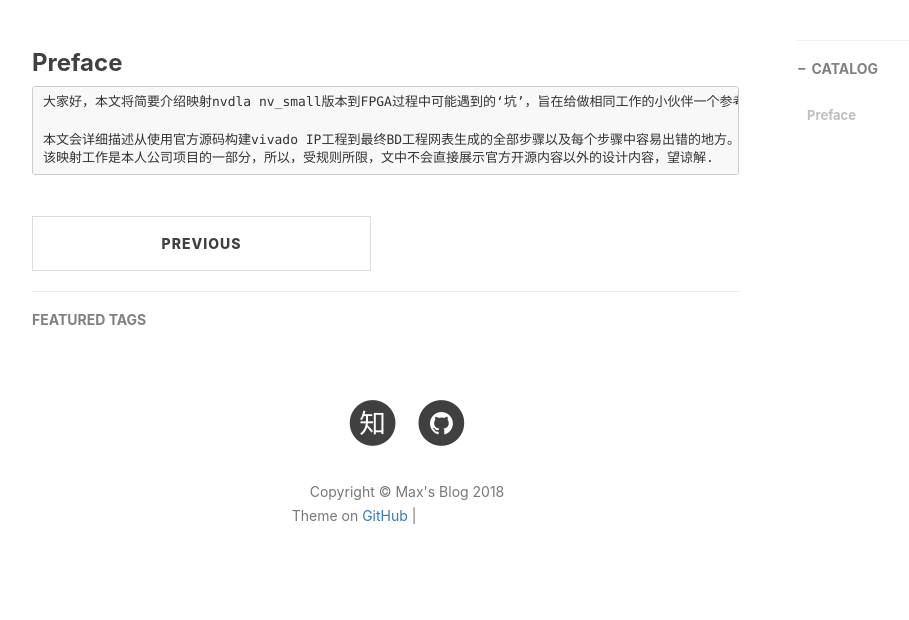
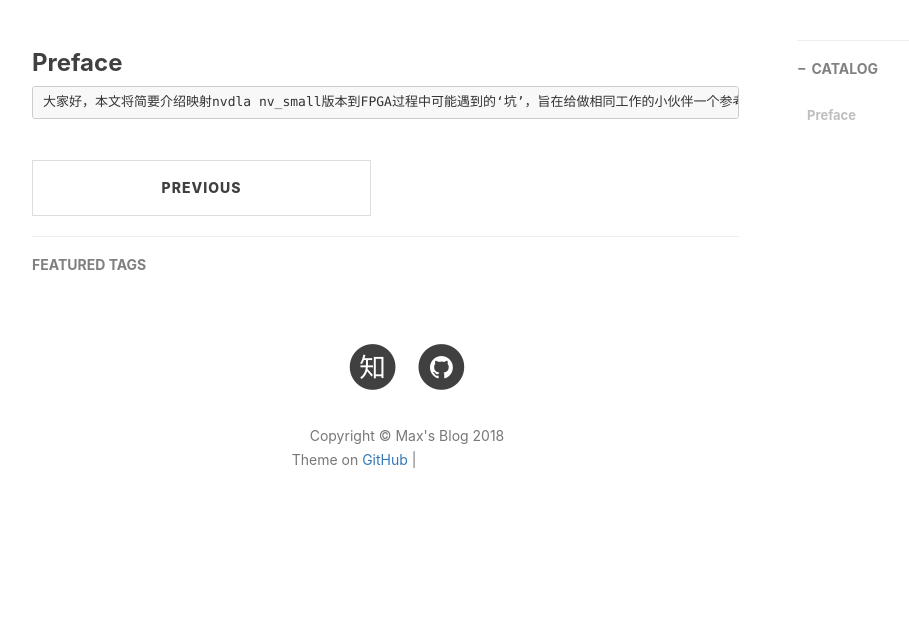
Before and after one commit to VVViy/VVViy.github.io, a Jekyll site: the page built from _posts/2018-09-12-nv_small.md, in a window 1280 px wide. Shown: the part 517-1137 px from the top of the page, without its empty margins (233-1142 px from the left). Built offline with Jekyll 4.4.1, drawn with Linux system fonts in a browser that asks for light colours; nearby versions of some CDN libraries; comment, search, counter and statistics services are not loaded; after the commit the page ends 1081 px from its top, so only the background shows below that; grey boxes are pictures that could not be loaded.

Commit message:
Update 2018-09-12-nv_small.md

```diff
--- a/_posts/2018-09-12-nv_small.md
+++ b/_posts/2018-09-12-nv_small.md
@@ -14,6 +14,3 @@ tags:
 
 ### Preface
 	大家好，本文将简要介绍映射nvdla nv_small版本到FPGA过程中可能遇到的‘坑’，旨在给做相同工作的小伙伴一个参考，不作指导性建议.
-
-	本文会详细描述从使用官方源码构建vivado IP工程到最终BD工程网表生成的全部步骤以及每个步骤中容易出错的地方。但需要**说明**的是，
-    该映射工作是本人公司项目的一部分，所以，受规则所限，文中不会直接展示官方开源内容以外的设计内容，望谅解.
```
